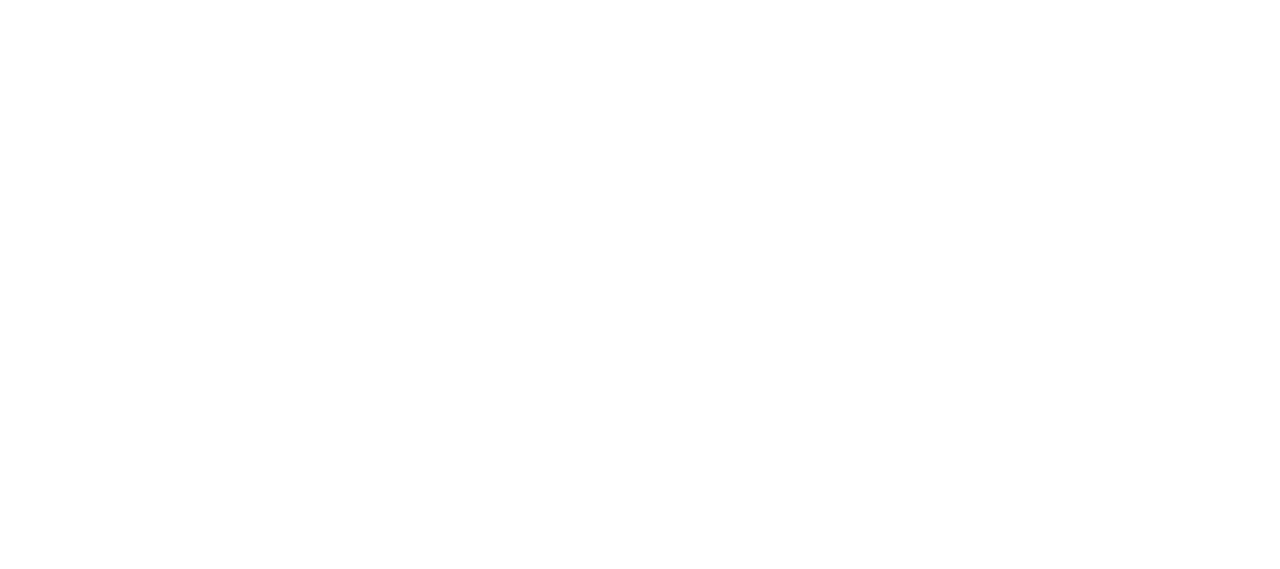
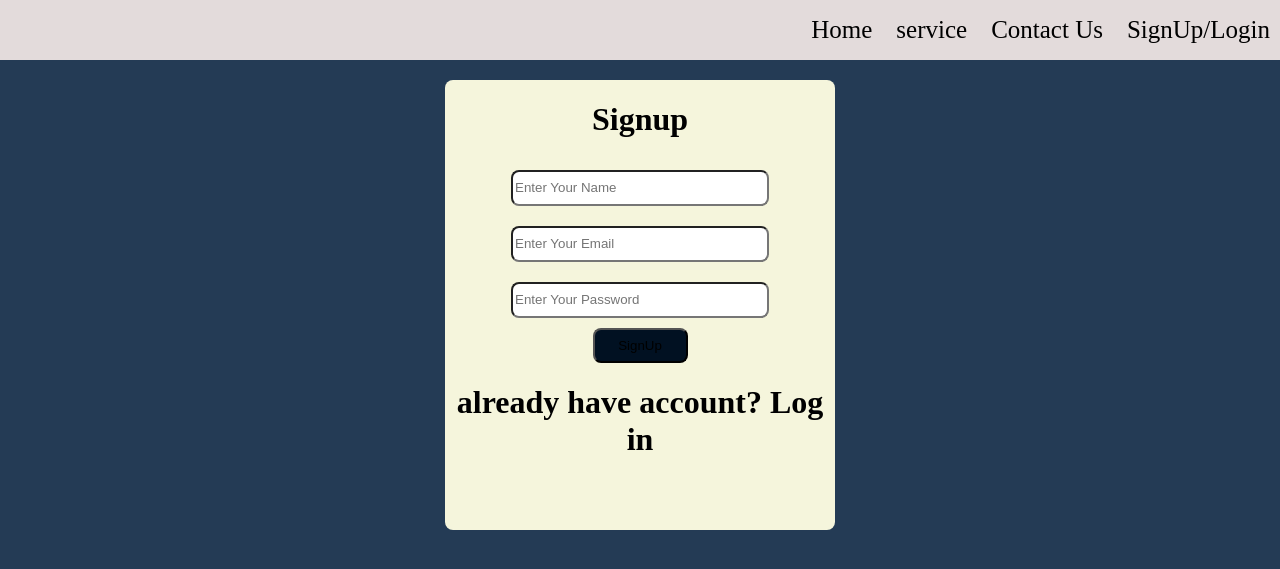
Before and after one commit to samratabduljalil/Learn2Resume, a PHP site: page /signup.html in a window 1280 px wide. Before the commit the part shown is empty. Shown: the top 569 px of the page. Run offline with PHP 8.4, Linux system fonts and the light colour scheme.

Commit message:
Add files via upload

```diff
--- a/signup.html
+++ b/signup.html
@@ -3,9 +3,40 @@
 <head>
     <meta charset="UTF-8">
     <meta name="viewport" content="width=device-width, initial-scale=1.0">
-    <title>Document</title>
+    <link rel="stylesheet" href="styles.css">
+    <title>SignUp</title>
 </head>
 <body>
 
+    <nav>
+        <ul>
+          <li><a href="#Home">Home</a></li>
+          <li><a href="#Service">service</a></li>
+          <li><a href="#About">Contact Us</a></li>
+
+          <li><a href="signup.html">SignUp/Login</a></li>
+        </ul>
+      </nav>
+
+<div class="sign_container">
+    <div class="sign_contain">
+        <div class="sign_card">
+            <h1>Signup</h1>
+<form action="">
+
+<input type="text" name="" id="" class="sign_text" placeholder="Enter Your Name">
+
+<input type="email" name="" id="" class="sign_text" placeholder="Enter Your Email">
+
+<input type="password" name="" id="" class="sign_text" placeholder="Enter Your Password"><br>
+<button type="submit" class="btn_signup">SignUp</button>
+<h1>already have account? Log in</h1>
+</form>
+</div>
+</div>
+</div>
+
+
+
 </body>
 </html>
--- a/styles.css
+++ b/styles.css
@@ -1,5 +1,6 @@
 body {
   margin: 0;
+  background-color:#243b55;
 }
 nav {
   margin-left: 0px;
@@ -155,8 +156,49 @@
   opacity: 0.8;
   color: white;
 }
+.sign_text{
+height: 30px;
+width: 250px;
+border-radius: 8px;
+margin: 10px;
+}
+.sign_container{
+display: flex;
 
-@keyframes glowing-border {
+justify-content: center;
+align-items: center;
+}
+.sign_contain{
+  display: grid;
+
+  grid-template-columns: 1fr ;
+  justify-content: center;
+  gap: 25px;
+
+  }
+  .sign_card{
+margin-top: 80px;
+height:450px;
+width: 390px;
+background-color: beige;
+justify-content: center;
+align-items: center;
+text-align: center;
+border-radius: 8px;
+  }
+
+
+  .btn_signup{
+
+height: 35px;
+width: 95px;
+background-color: #011122;
+border-radius: 8px;
+align-items: center;
+text-align: center;
+
+  }
+@keyframes glowin0g-border {
   0% {
     border-color: rgba(255, 255, 255, 0.2);
     box-shadow: 0 0 5px rgba(255, 255, 255, 0.2);
```
